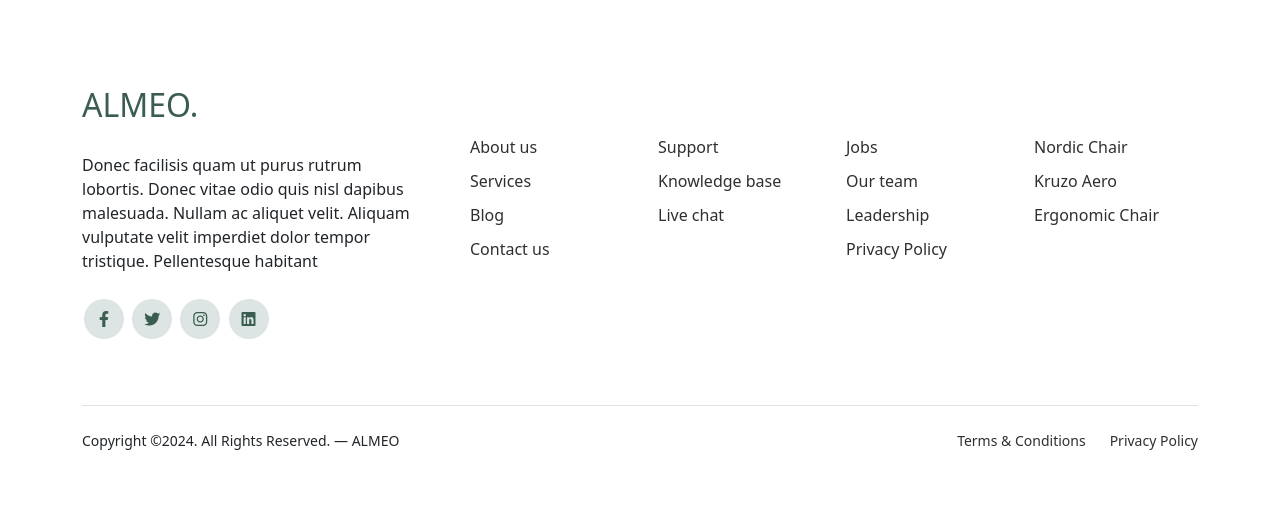
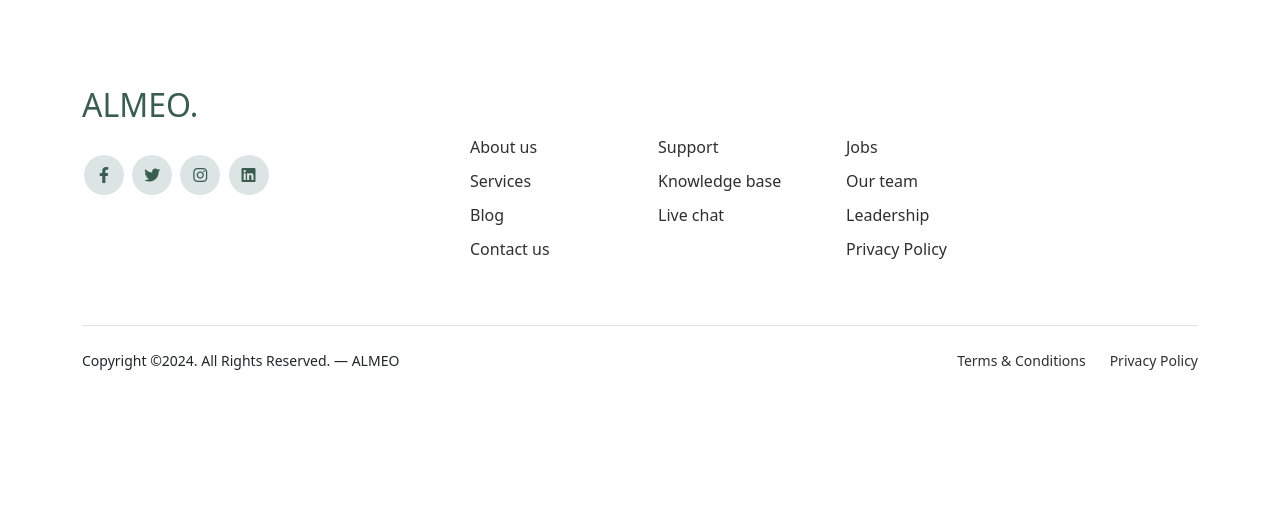
Before and after one commit to mathisbachelier/e-commerce, a PHP site: template E-Commerce/views/auth/index.php in a window 1280 px wide; the page is wider, and only the part inside the window is pictured. Shown: the part 623-1140 px from the top of that part. After the commit the page ends 993 px from the top of that part, so only its background shows below. Run offline with PHP 8.4, Linux system fonts and the light colour scheme; the template is opened without the code that fills it, so the values that code supplies are empty; style sheets or scripts are compiled from the project's sources; some libraries are stand-ins or nearby versions.

Commit message:
footer edited

```diff
--- a/E-Commerce/views/layout.php
+++ b/E-Commerce/views/layout.php
@@ -94,7 +94,7 @@
 				<div class="row g-5 mb-5">
 					<div class="col-lg-4">
 						<div class="mb-4 footer-logo-wrap"><a href="#" class="footer-logo">ALMEO<span>.</span></a></div>
-						<p class="mb-4">Donec facilisis quam ut purus rutrum lobortis. Donec vitae odio quis nisl dapibus malesuada. Nullam ac aliquet velit. Aliquam vulputate velit imperdiet dolor tempor tristique. Pellentesque habitant</p>
+						<p class="mb-4"></p>
 
 						<ul class="list-unstyled custom-social">
 							<li><a href="#"><span class="fa fa-brands fa-facebook-f"></span></a></li>
@@ -132,13 +132,7 @@
 								</ul>
 							</div>
 
-							<div class="col-6 col-sm-6 col-md-3">
-								<ul class="list-unstyled">
-									<li><a href="#">Nordic Chair</a></li>
-									<li><a href="#">Kruzo Aero</a></li>
-									<li><a href="#">Ergonomic Chair</a></li>
-								</ul>
-							</div>
+
 						</div>
 					</div>
 
```
